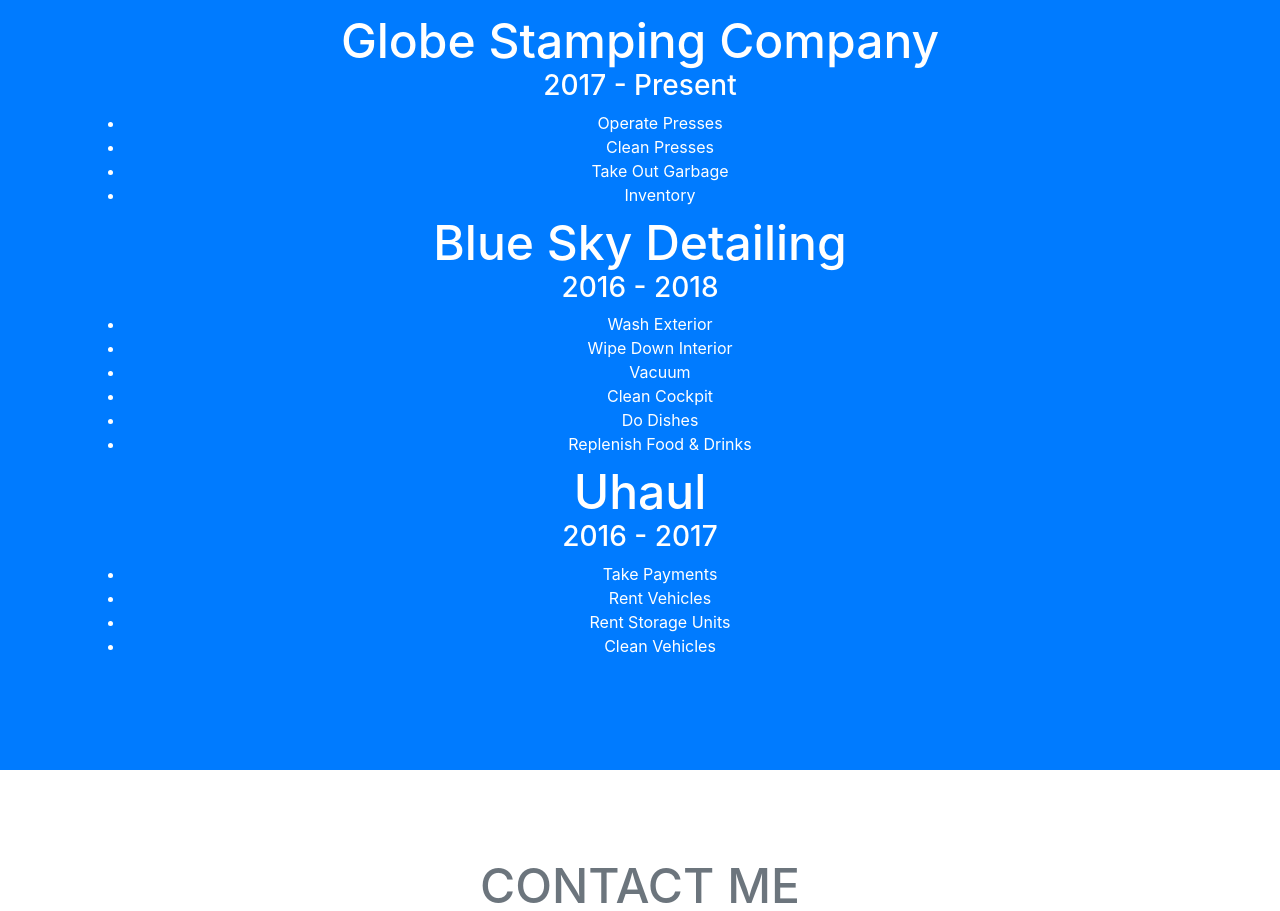
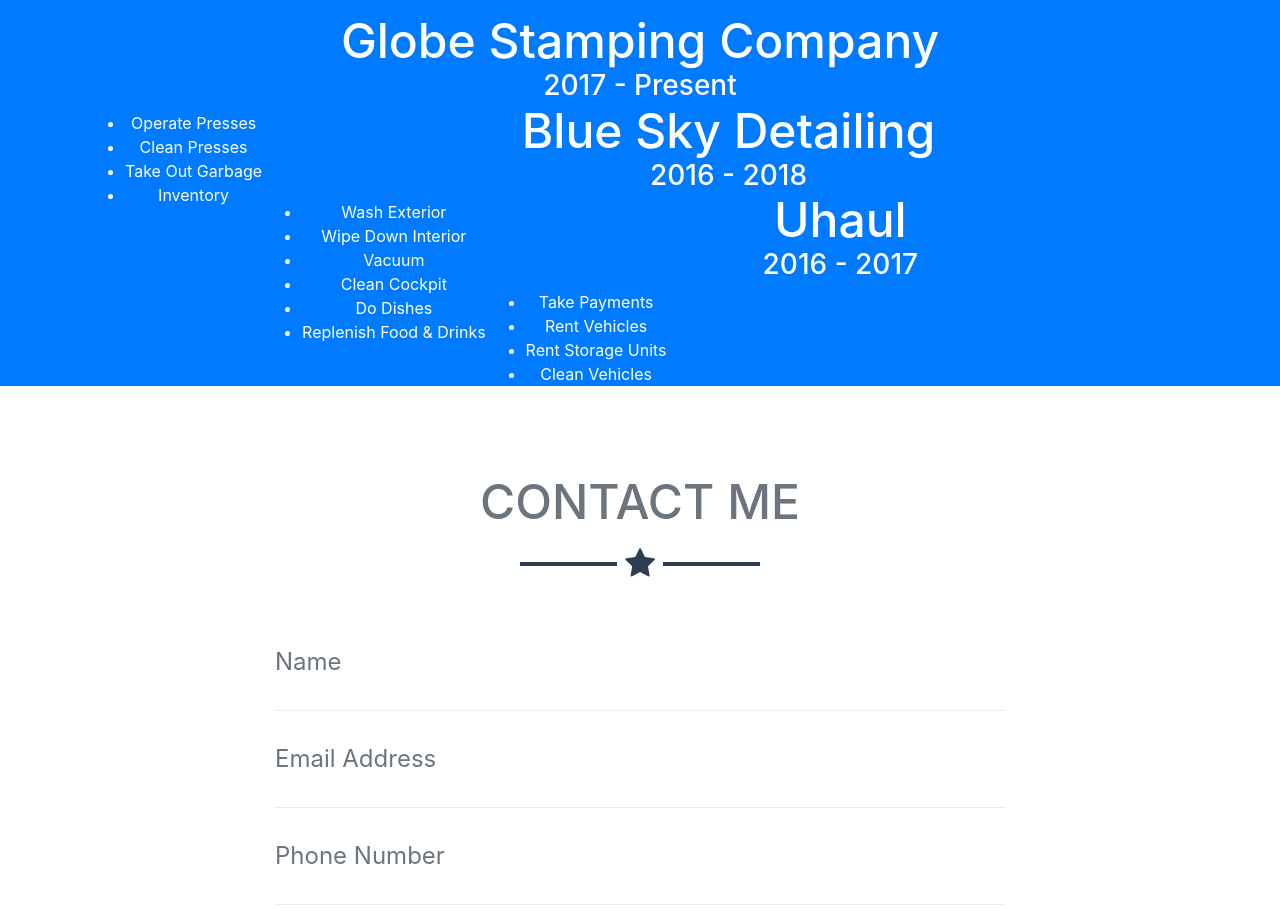
Before and after one commit to cgrothe7770c/cgrothe7770c.github.io, a website with bundled scripts: page index.html in a window 1280 px wide. Shown: the part 2010-2921 px from the top of the page. Built offline with nearby package versions, Linux system fonts and the light colour scheme.

Commit message:
float table

```diff
--- a/index.html
+++ b/index.html
@@ -148,7 +148,7 @@
         <div class="text-center mt-4">
 			<h2>Globe Stamping Company</h2>
 				<h3>2017 - Present</h3>
-					<ul>
+					<ul style="float: left">
 						<li>Operate Presses</li>
 						<li>Clean Presses</li>
 						<li>Take Out Garbage</li>
@@ -156,7 +156,7 @@
 					</ul>
 			<h2>Blue Sky Detailing</h2>
 				<h3>2016 - 2018</h3>
-					<ul>
+					<ul style="float: left">
 						<li>Wash Exterior</li>
 						<li>Wipe Down Interior</li>
 						<li>Vacuum</li>
@@ -166,7 +166,7 @@
 					</ul>
 			<h2>Uhaul</h2>
 				<h3>2016 - 2017</h3>
-					<ul>
+					<ul style="float: left">
 						<li>Take Payments</li>
 						<li>Rent Vehicles</li>
 						<li>Rent Storage Units</li>
```
